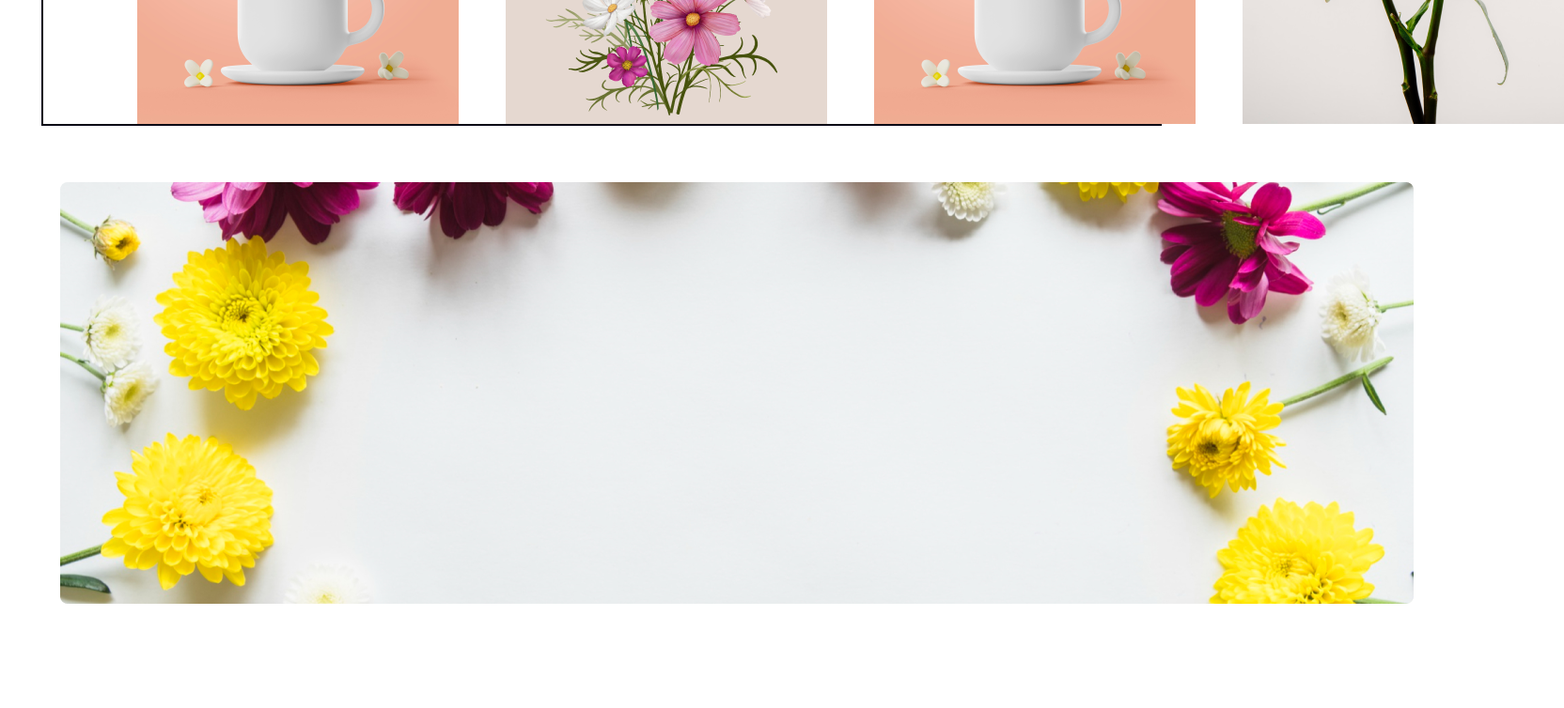
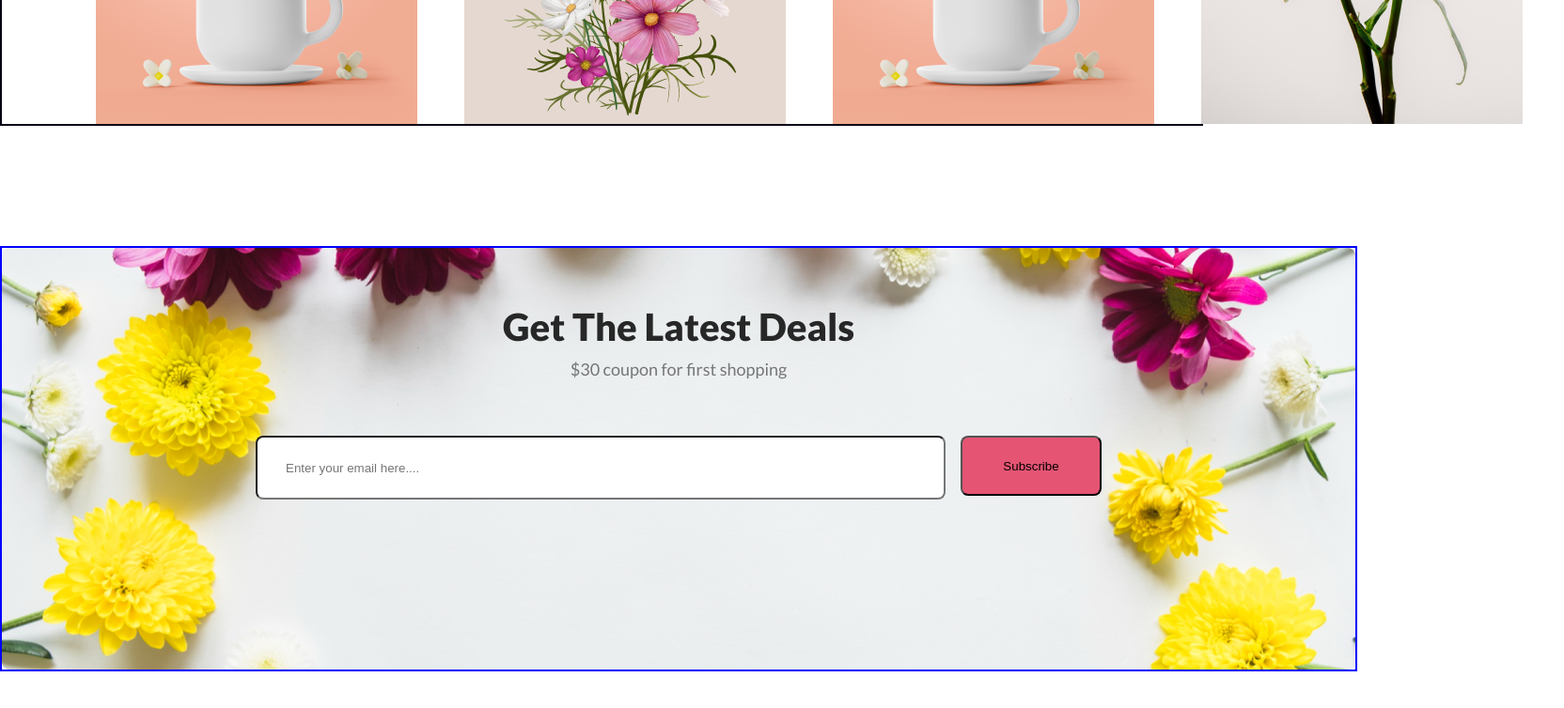
Before and after one commit to Imamasharmeen/Flower_Shop, a plain HTML site: page index.html in a window 1280 px wide. Shown: the part 3560-4314 px from the top of the page at 94% size, 1664 px wide, since content can reach past the window. Before the commit the page ends 4266 px from the top, so only its background shows below. Drawn offline with Linux system fonts and the light colour scheme.

Commit message:
Letest Deals added

```diff
--- a/index.html
+++ b/index.html
@@ -7,6 +7,8 @@
     <link rel="stylesheet" href="style/style.css">
 </head>
 <body class="lato-thin">
+<!--/* Banner-section start here*/-->
+
     <header class="banner-container">
         <section class="banner-content">
             <div class="banner-text-content">
@@ -23,6 +25,10 @@
         </section>
     </header>
     <main>
+
+<!--/* Banner-section end here*/
+    /* Featured-section start here*/-->
+
         <section class="Featured-section">
             <div class="Featured">
                 <h3 class="featured-title">Our Featured Flowers</h3>
@@ -39,6 +45,10 @@
                 <p>Yellow Flower Tree</p>
             </div>
         </section>
+
+<!--/* Featured-section end here*/
+    /* Info-section start here*/-->
+
         <section class="section-2">
             <div class="section-2-div1">
                 <div class="section-2-div2">
@@ -56,6 +66,10 @@
             </div>
 
         </section>
+
+<!--/* Info-section end here*/
+    /* Sale-section start here*/-->
+
         <section class="section-3">
             <div class="section-3-div">
                 <h3 class="featured-title">Hot Deal ! Sale Up To 25% <span class="text-primary">Off</span></h3>
@@ -67,6 +81,10 @@
             </div>
 
         </section>
+
+<!--/* Sale-section end here*/
+    /* Instagram-section start here*/-->
+
         <section>
             <div class="section-4-div">
                 <h3>Instagram</h3>
@@ -81,12 +99,25 @@
                 <img class="section-4-img" src="./Flower Asset/Rectangle 6.png">
             </div>
         </section>
-        <section>
+
+<!--/* Instagram-section end here*/
+    /* Latest deal-section start here*/-->
+
+        <section class="section-5">
             <div class="section-5-div">
-                <img src="./Flower Asset/Rectangle 9.png">
+                <h3>Get The Latest Deals</h3>
+                <p> $30 coupon for first shopping</p>
+            </div>
+            <div class="section-5-button">
+                <input type="text" placeholder="Enter your email here....">
+                <button> Subscribe</button>
             </div>
         </section>
     </main>
+
+    <!--/* Latest deal-section end here*/
+    /*  Footer-section start here*/-->
+
     <footer>
 
     </footer>
--- a/style/style.css
+++ b/style/style.css
@@ -5,7 +5,7 @@
     font-family: "Lato", sans-serif;
     font-weight: 100;
     font-style: normal;
-  }
+}
 
 * {
     margin: 0;
@@ -13,13 +13,16 @@
 
 
 }
-/*banner style*/
-.banner-container{
+
+/* Banner-section start here*/
+
+
+.banner-container {
     border: 2px solid saddlebrown;
     max-width: 1920px;
 }
 
-.banner-content{
+.banner-content {
     border: 2px solid rgb(19, 139, 61);
     padding: 0px 80px;
     display: flex;
@@ -27,62 +30,72 @@
     background-color: rgba(229, 84, 115, 0.1);
 }
 
-.banner-text-content{
+.banner-text-content {
     border: 2px solid rgb(5, 2, 21);
     width: 50%;
     padding: 200px 80px;
 }
 
-.banner-title{
+.banner-title {
     font-size: 80px;
     font-weight: 600px;
     margin-bottom: 30px;
     color: rgb(39, 39, 39);
 }
 
-.banner-description{
+.banner-description {
     color: rgba(39, 39, 39, 0.6);
     font-size: 20px;
     font-weight: 500;
     margin-bottom: 20px;
 }
 
-.banner-img-content{
+.banner-img-content {
     border: 2px solid rgb(5, 2, 21);
     width: 50%;
     padding: 80px 80px;
 }
 
-.button{
+.button {
     border-radius: 5px;
-    background: rgb(229, 84, 115);;
-    color:rgb(255, 255, 255);
+    background: rgb(229, 84, 115);
+    ;
+    color: rgb(255, 255, 255);
     padding: 5px 10px;
 }
 
-.Featured-section{
+/* Banner-section end here*/
+/* Featured-section start here*/
+
+
+.Featured-section {
     border: 2px solid rgb(5, 2, 21);
     text-align: center;
     margin-top: 180px;
 }
 
-.Featured{
+.Featured {
     margin-bottom: 48px;
 }
-.featured-title, .section-4-div{
+
+.featured-title,
+.section-4-div {
     color: rgb(39, 39, 39);
     font-family: Lato;
     font-size: 40px;
     font-weight: 800;
 }
-.featured-description, .section-4-div{
+
+.featured-description,
+.section-4-div {
     color: rgba(39, 39, 39, 0.6);
     font-family: Lato;
     font-size: 18px;
     font-weight: 400;
 }
 
-.main-flower-img, .section-2{
+.main-flower-img,
+.section-2 {
     border: 2px solid rgb(5, 2, 21);
     width: 80%;
     margin: 0px auto;
@@ -90,13 +103,15 @@
     justify-content: center;
     gap: 24px;
 }
-.flower-img{
+
+.flower-img {
     border: 2px dashed rgb(5, 2, 21);
     border-radius: 300px 300px 0px 0px;
     background: rgba(167, 33, 98, 0.15);
     width: 100%;
 }
-.flower-name{
+
+.flower-name {
     border: 2px solid rgb(5, 2, 21);
     margin-top: 25px;
     display: flex;
@@ -108,34 +123,45 @@
     font-weight: 600;
 }
 
-.section-2{
+/* Featured-section end here*/
+/* Info-section start here*/
+.section-2 {
     border: 2px solid rgb(5, 2, 21);
     border-radius: 8px;
     background: rgba(39, 39, 39, 0.05);
     height: 320px;
 }
-.section-2-div1{
+
+.section-2-div1 {
     display: flex;
     justify-content: center;
     gap: 200px;
-    padding: 85px 0 ;
+    padding: 85px 0;
 }
-.section-2-div2{
+
+.section-2-div2 {
     border: 2px solid rgb(5, 2, 21);
     text-align: center;
 
 }
-.section-2-img{
+
+.section-2-img {
     border: 2px dashed rgb(5, 2, 21);
 
 }
-.section-2-paragraph{
+
+.section-2-paragraph {
     font-family: Lato;
     font-size: 24px;
     font-weight: 600;
     color: rgba(39, 39, 39, 0.8);
 }
-.section-3{
+
+/* Info-section end here*/
+/* Sale-section start here*/
+
+
+.section-3 {
     border: 2px solid rgb(5, 2, 21);
     margin-top: 128px;
     border-radius: 8px;
@@ -144,29 +170,87 @@
     justify-content: center;
     gap: 180px;
 }
-.text-primary{
+
+.text-primary {
     color: red;
 }
-.section-3-div, .section-4-div{
+
+.section-3-div,
+.section-4-div {
     border: 2px solid rgb(5, 2, 21);
     padding: 120px 0;
     display: grid;
     place-items: center;
 
 }
-.section-3-img{
+
+.section-3-img {
     border: 2px solid rgb(5, 2, 21);
 }
-.section4-img{
+
+/* Sale-section end here*/
+/* Instagram-section start here*/
+
+
+.section4-img {
     border: 2px solid rgb(5, 2, 21);
-    width: 85%;
+    width: auto;
     margin: 0px auto;
     padding-left: 100px;
     display: flex;
     gap: 50px;
 }
-.section-5-div{
+
+/* Instagram-section end here*/
+/* latest deals-section start here*/
+
+.section-5 {
+    border: 2px solid blue;
+    width: 1440px;
+    height: 449px;
+    margin: 0px auto;
+    margin-top: 128px;
+    margin-bottom: 128px;
+    background-image: url("../Flower Asset/Rectangle\ 9.png");
+}
+
+.section-5-div {
     width: 90%;
     margin: 0px auto;
     padding: 60px;
+    text-align: center;
 }
+
+.section-5-div h3 {
+    color: rgb(39, 39, 39);
+    font-size: 40px;
+    font-weight: 800;
+    margin-bottom: 10px;
+}
+
+.section-5-div p {
+    color: rgba(39, 39, 39, 0.6);
+    font-size: 18px;
+    font-weight: 400;
+}
+
+.section-5-button {
+    display: flex;
+    justify-content: center;
+}
+
+.section-5-button input {
+    width: 700px;
+    height: 64px;
+    border-radius: 8px;
+    background: rgb(255, 255, 255);
+    padding-left: 30px;
+    margin-right: 16px;
+}
+
+.section-5-button button {
+    width: 150px;
+    height: 64px;
+    border-radius: 8px;
+    background: rgb(229, 84, 115);
+}
```
